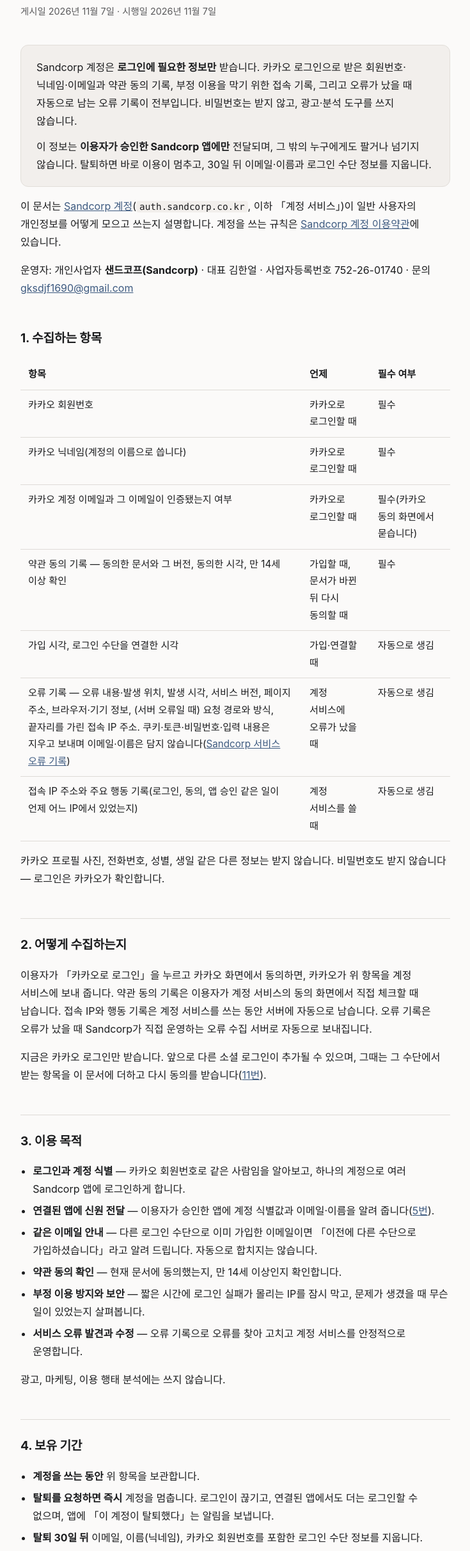
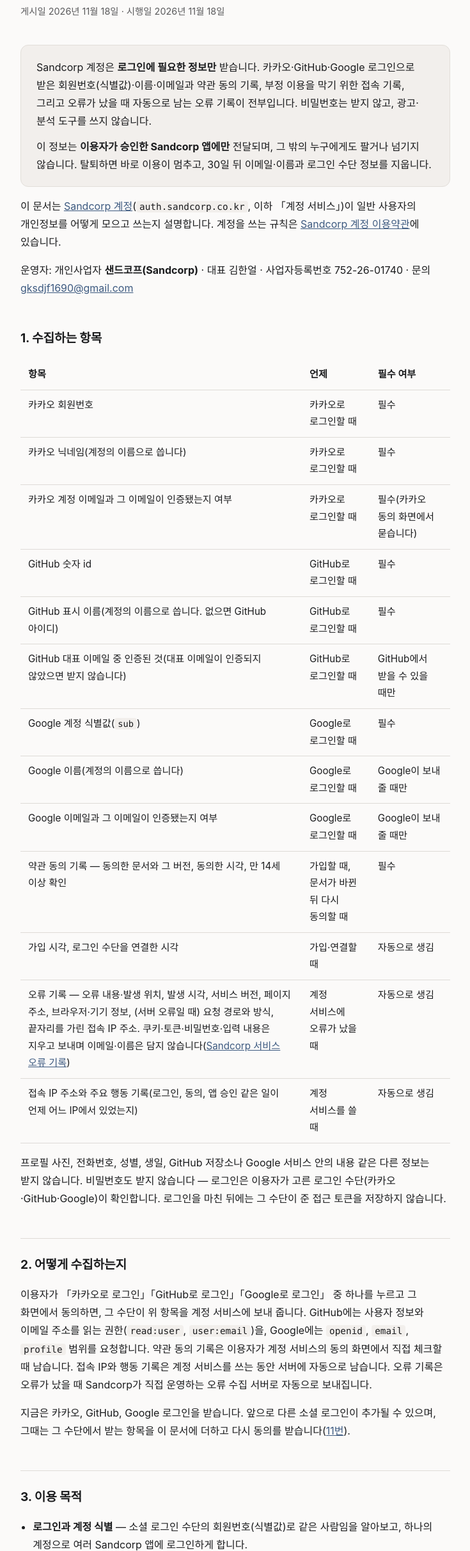
Before and after one commit to sandcorporation/privacy-and-terms, a plain HTML site: page account/privacy/index.html in a window 1280 px wide. Shown: the part 100-2524 px from the top of the page at 64% size, without its empty margins (272-1007 px from the left). Drawn offline with Linux system fonts and the light colour scheme.

Commit message:
계정 문서: GitHub·Google 소셜 로그인 수집 항목 추가 (#16) (#17)
Co-authored-by: Claude Opus 5.5 <noreply@anthropic.com>

```diff
--- a/account/privacy/index.html
+++ b/account/privacy/index.html
@@ -76,11 +76,11 @@
 <main class="wrap">
 
   <h1>Sandcorp 계정 개인정보 수집·이용</h1>
-  <p class="date">게시일 2026년 11월 7일 · 시행일 2026년 11월 7일</p>
+  <p class="date">게시일 2026년 11월 18일 · 시행일 2026년 11월 18일</p>
 
   <div class="lede">
-    <p>Sandcorp 계정은 <strong>로그인에 필요한 정보만</strong> 받습니다. 카카오 로그인으로 받은
-    회원번호·닉네임·이메일과 약관 동의 기록, 부정 이용을 막기 위한 접속 기록, 그리고 오류가 났을 때 자동으로 남는 오류 기록이 전부입니다.
+    <p>Sandcorp 계정은 <strong>로그인에 필요한 정보만</strong> 받습니다. 카카오·GitHub·Google 로그인으로 받은
+    회원번호(식별값)·이름·이메일과 약관 동의 기록, 부정 이용을 막기 위한 접속 기록, 그리고 오류가 났을 때 자동으로 남는 오류 기록이 전부입니다.
     비밀번호는 받지 않고, 광고·분석 도구를 쓰지 않습니다.</p>
     <p style="margin-top:12px">이 정보는 <strong>이용자가 승인한 Sandcorp 앱에만</strong> 전달되며,
     그 밖의 누구에게도 팔거나 넘기지 않습니다. 탈퇴하면 바로 이용이 멈추고, 30일 뒤 이메일·이름과
@@ -100,6 +100,12 @@
       <tr><td>카카오 회원번호</td><td>카카오로 로그인할 때</td><td>필수</td></tr>
       <tr><td>카카오 닉네임(계정의 이름으로 씁니다)</td><td>카카오로 로그인할 때</td><td>필수</td></tr>
       <tr><td>카카오 계정 이메일과 그 이메일이 인증됐는지 여부</td><td>카카오로 로그인할 때</td><td>필수(카카오 동의 화면에서 묻습니다)</td></tr>
+      <tr><td>GitHub 숫자 id</td><td>GitHub로 로그인할 때</td><td>필수</td></tr>
+      <tr><td>GitHub 표시 이름(계정의 이름으로 씁니다. 없으면 GitHub 아이디)</td><td>GitHub로 로그인할 때</td><td>필수</td></tr>
+      <tr><td>GitHub 대표 이메일 중 인증된 것(대표 이메일이 인증되지 않았으면 받지 않습니다)</td><td>GitHub로 로그인할 때</td><td>GitHub에서 받을 수 있을 때만</td></tr>
+      <tr><td>Google 계정 식별값(<code>sub</code>)</td><td>Google로 로그인할 때</td><td>필수</td></tr>
+      <tr><td>Google 이름(계정의 이름으로 씁니다)</td><td>Google로 로그인할 때</td><td>Google이 보내 줄 때만</td></tr>
+      <tr><td>Google 이메일과 그 이메일이 인증됐는지 여부</td><td>Google로 로그인할 때</td><td>Google이 보내 줄 때만</td></tr>
       <tr><td>약관 동의 기록 — 동의한 문서와 그 버전, 동의한 시각, 만 14세 이상 확인</td><td>가입할 때, 문서가 바뀐 뒤 다시 동의할 때</td><td>필수</td></tr>
       <tr><td>가입 시각, 로그인 수단을 연결한 시각</td><td>가입·연결할 때</td><td>자동으로 생김</td></tr>
       <tr><td>오류 기록 — 오류 내용·발생 위치, 발생 시각, 서비스 버전, 페이지 주소, 브라우저·기기 정보, (서버 오류일 때) 요청 경로와 방식, 끝자리를 가린 접속 IP 주소. 쿠키·토큰·비밀번호·입력 내용은 지우고 보내며 이메일·이름은 담지 않습니다(<a href="../../errors/">Sandcorp 서비스 오류 기록</a>)</td><td>계정 서비스에 오류가 났을 때</td><td>자동으로 생김</td></tr>
@@ -107,20 +113,23 @@
     </tbody>
   </table>
   </div>
-  <p>카카오 프로필 사진, 전화번호, 성별, 생일 같은 다른 정보는 받지 않습니다. 비밀번호도 받지
-  않습니다 — 로그인은 카카오가 확인합니다.</p>
+  <p>프로필 사진, 전화번호, 성별, 생일, GitHub 저장소나 Google 서비스 안의 내용 같은 다른 정보는
+  받지 않습니다. 비밀번호도 받지 않습니다 — 로그인은 이용자가 고른 로그인 수단(카카오·GitHub·Google)이
+  확인합니다. 로그인을 마친 뒤에는 그 수단이 준 접근 토큰을 저장하지 않습니다.</p>
 
   <h2>2. 어떻게 수집하는지</h2>
-  <p>이용자가 「카카오로 로그인」을 누르고 카카오 화면에서 동의하면, 카카오가 위 항목을 계정
-  서비스에 보내 줍니다. 약관 동의 기록은 이용자가 계정 서비스의 동의 화면에서 직접 체크할 때
+  <p>이용자가 「카카오로 로그인」「GitHub로 로그인」「Google로 로그인」 중 하나를 누르고 그 화면에서
+  동의하면, 그 수단이 위 항목을 계정 서비스에 보내 줍니다. GitHub에는 사용자 정보와 이메일 주소를
+  읽는 권한(<code>read:user</code>, <code>user:email</code>)을, Google에는 <code>openid</code>,
+  <code>email</code>, <code>profile</code> 범위를 요청합니다. 약관 동의 기록은 이용자가 계정 서비스의 동의 화면에서 직접 체크할 때
   남습니다. 접속 IP와 행동 기록은 계정 서비스를 쓰는 동안 서버에 자동으로 남습니다. 오류 기록은 오류가 났을 때
   Sandcorp가 직접 운영하는 오류 수집 서버로 자동으로 보내집니다.</p>
-  <p>지금은 카카오 로그인만 받습니다. 앞으로 다른 소셜 로그인이 추가될 수 있으며, 그때는 그 수단에서
+  <p>지금은 카카오, GitHub, Google 로그인을 받습니다. 앞으로 다른 소셜 로그인이 추가될 수 있으며, 그때는 그 수단에서
   받는 항목을 이 문서에 더하고 다시 동의를 받습니다(<a href="#changes">11번</a>).</p>
 
   <h2>3. 이용 목적</h2>
   <ul>
-    <li><strong>로그인과 계정 식별</strong> — 카카오 회원번호로 같은 사람임을 알아보고, 하나의
+    <li><strong>로그인과 계정 식별</strong> — 소셜 로그인 수단의 회원번호(식별값)로 같은 사람임을 알아보고, 하나의
     계정으로 여러 Sandcorp 앱에 로그인하게 합니다.</li>
     <li><strong>연결된 앱에 신원 전달</strong> — 이용자가 승인한 앱에 계정 식별값과 이메일·이름을
     알려 줍니다(<a href="#provide">5번</a>).</li>
@@ -139,7 +148,7 @@
     <li><strong>계정을 쓰는 동안</strong> 위 항목을 보관합니다.</li>
     <li><strong>탈퇴를 요청하면 즉시</strong> 계정을 멈춥니다. 로그인이 끊기고, 연결된 앱에서도 더는
     로그인할 수 없으며, 앱에 「이 계정이 탈퇴했다」는 알림을 보냅니다.</li>
-    <li><strong>탈퇴 30일 뒤</strong> 이메일, 이름(닉네임), 카카오 회원번호를 포함한 로그인 수단 정보를
+    <li><strong>탈퇴 30일 뒤</strong> 이메일, 이름(닉네임), 소셜 로그인 수단의 회원번호를 포함한 로그인 수단 정보를
     지웁니다.</li>
     <li>다만 <strong>계정 식별값(<code>sub</code>)</strong>은 지우지 않고 남깁니다. 이 값은 가입 시각과
     난수로 만든 무의미한 문자열이라 그것만으로는 누구인지 알 수 없습니다. 남기는 까닭은 같은 값이
@@ -181,9 +190,12 @@
   </table>
   </div>
   <p>서버와 데이터베이스가 모두 대한민국 안에 있어, 개인정보를 <strong>국외로 옮기지 않습니다.</strong></p>
-  <p>카카오는 위탁받은 곳이 아니라, 이용자가 고른 로그인 수단으로서 이용자의 동의를 받아 정보를
-  보내 주는 곳입니다. 카카오가 그 정보를 어떻게 다루는지는
-  <a href="https://www.kakao.com/policy/privacy">카카오 개인정보처리방침</a>을 따릅니다.</p>
+  <p>카카오·GitHub·Google은 위탁받은 곳이 아니라, 이용자가 고른 로그인 수단으로서 이용자의 동의를 받아 정보를
+  보내 주는 곳입니다. 각 제공자가 그 정보를 어떻게 다루는지는
+  <a href="https://www.kakao.com/policy/privacy">카카오 개인정보처리방침</a>,
+  <a href="https://docs.github.com/site-policy/privacy-policies/github-general-privacy-statement">GitHub 개인정보처리방침</a>,
+  <a href="https://policies.google.com/privacy">Google 개인정보처리방침</a>을 따릅니다.
+  GitHub와 Google 로그인은 계정 서비스가 인증 결과를 받는 동안 해당 회사의 서버와 통신합니다.</p>
 
   <h2>7. 이용자의 권리</h2>
   <p>이용자는 언제든 자기 정보를 보고, 고치고, 지우게 할 수 있습니다. 계정 서비스의 <strong>「내
@@ -231,6 +243,7 @@
   처음 로그인할 때 Sandcorp 계정이 다시 동의를 묻고, 동의하기 전에는 로그인을 마칠 수 없습니다.</p>
   <h3 style="font-size:1rem;margin:24px 0 4px">바뀐 내역</h3>
   <ul>
+    <li><strong>2026년 11월 18일 게시·시행</strong> — GitHub와 Google 로그인을 더하고, 각각에서 받는 항목(식별값·이름·이메일)을 적었습니다.</li>
     <li><strong>2026년 11월 7일 보완</strong> — 오류 기록 항목에 끝자리를 가린 접속 IP 주소를 더했습니다.</li>
     <li><strong>2026년 11월 7일 게시·시행</strong> — 자동으로 생기는 정보에 오류 기록을 더하고, 그 목적(서비스
     오류 발견과 수정)과 보유 기간(90일)을 적었습니다.</li>
```
Also changed, not shown: account/terms/index.html (+7 -7 lines).
